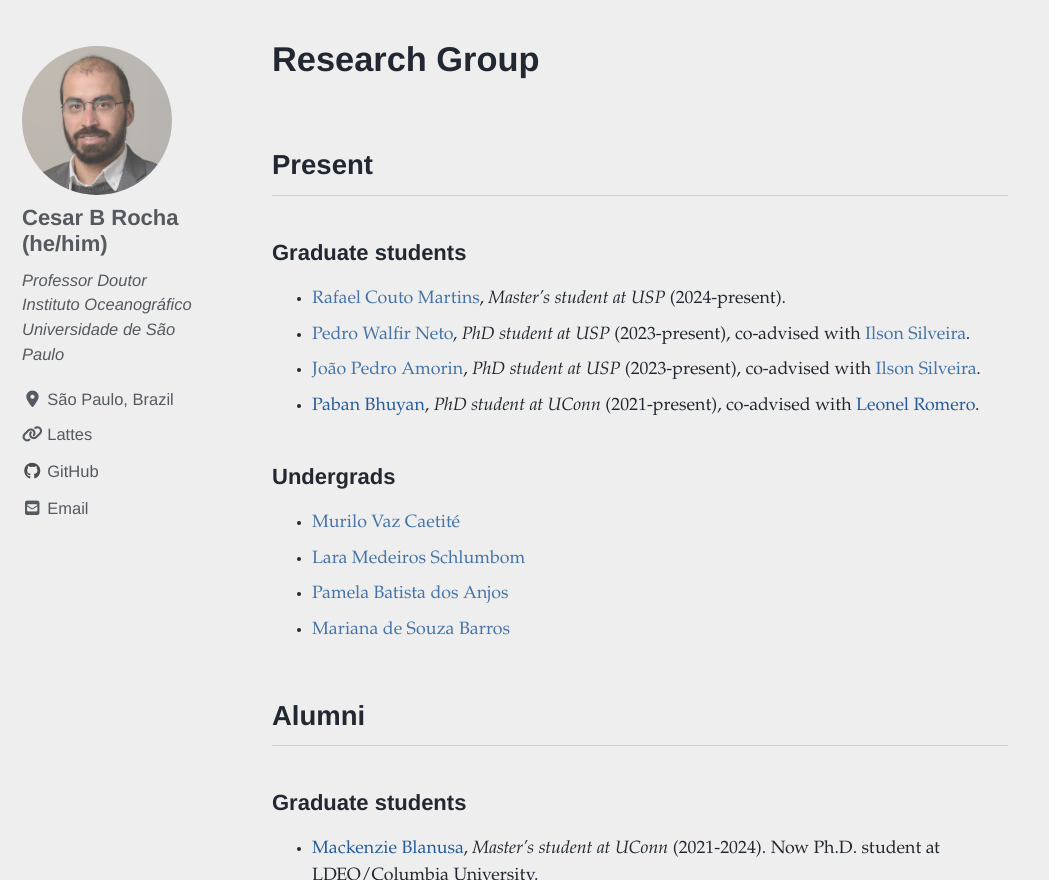
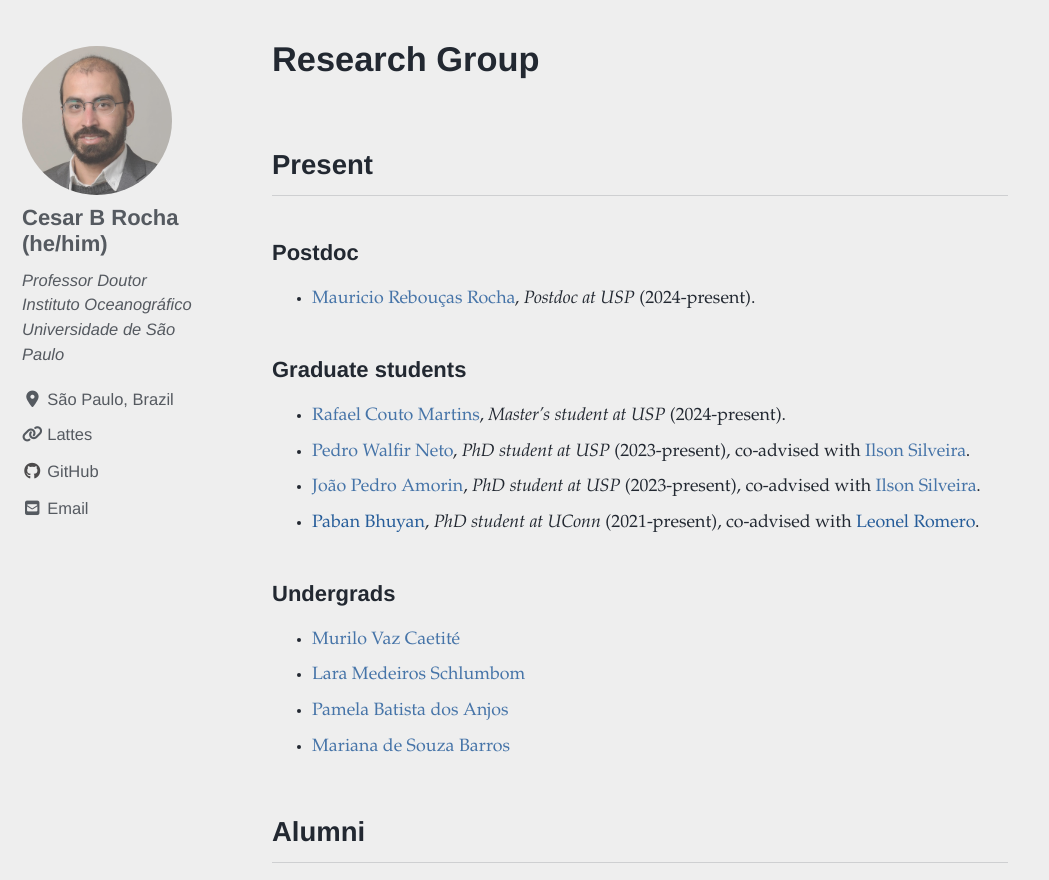
Before and after one commit to cesar-rocha/cesar-rocha.github.io, a Jekyll site: the page built from _pages/group.md, in a window 1280 px wide and 900 px high, scrolled down 1063 px, cut to the strip 20-900 px from the top of the window. Shown: the whole strip, without its empty margins (0-1049 px from the left). Built offline with Jekyll 4.4.1, drawn with Linux system fonts in a browser that asks for light colours; cached includes are drawn as plain includes; nearby versions of some CDN libraries.

Commit message:
update group page

```diff
--- a/_pages/group.md
+++ b/_pages/group.md
@@ -8,6 +8,10 @@ header:
 
 
 ## Present
+
+### Postdoc
+- [Mauricio Rebouças Rocha](), *Postdoc at USP* (2024-present).
+
 
 ### Graduate students
 - [Rafael Couto Martins](), *Master's student at USP* (2024-present).
```
